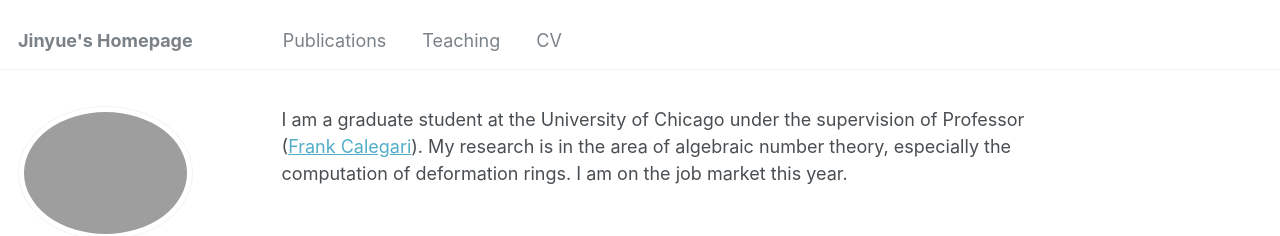
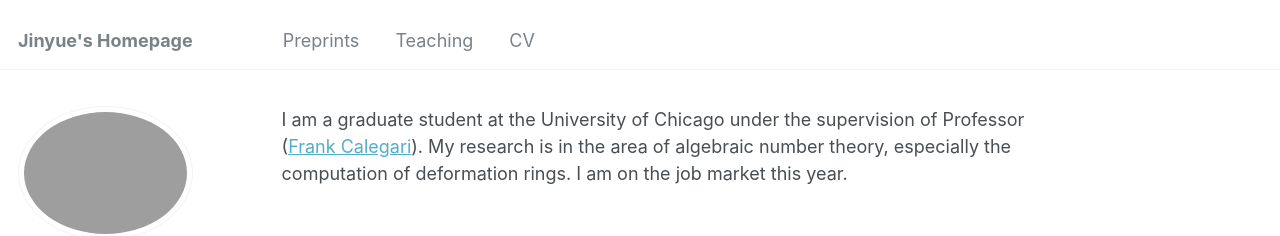
Before and after one commit to Ljyyy98/jinyue.github.io, a Jekyll site: the page built from _pages/about.md, in a window 1280 px wide. Shown: the top 236 px of the page. Built offline with Jekyll 4.4.1, drawn with Linux system fonts in a browser that asks for light colours.

Commit message:
Update navigation.yml

```diff
--- a/_data/navigation.yml
+++ b/_data/navigation.yml
@@ -1,7 +1,7 @@
 # main links links
 main:
-  - title: "Publications"
-    url: /publications/
+  - title: "Preprints"
+    url: /publication.md
 
  # - title: "Talks"
  #   url: /talks/
```
